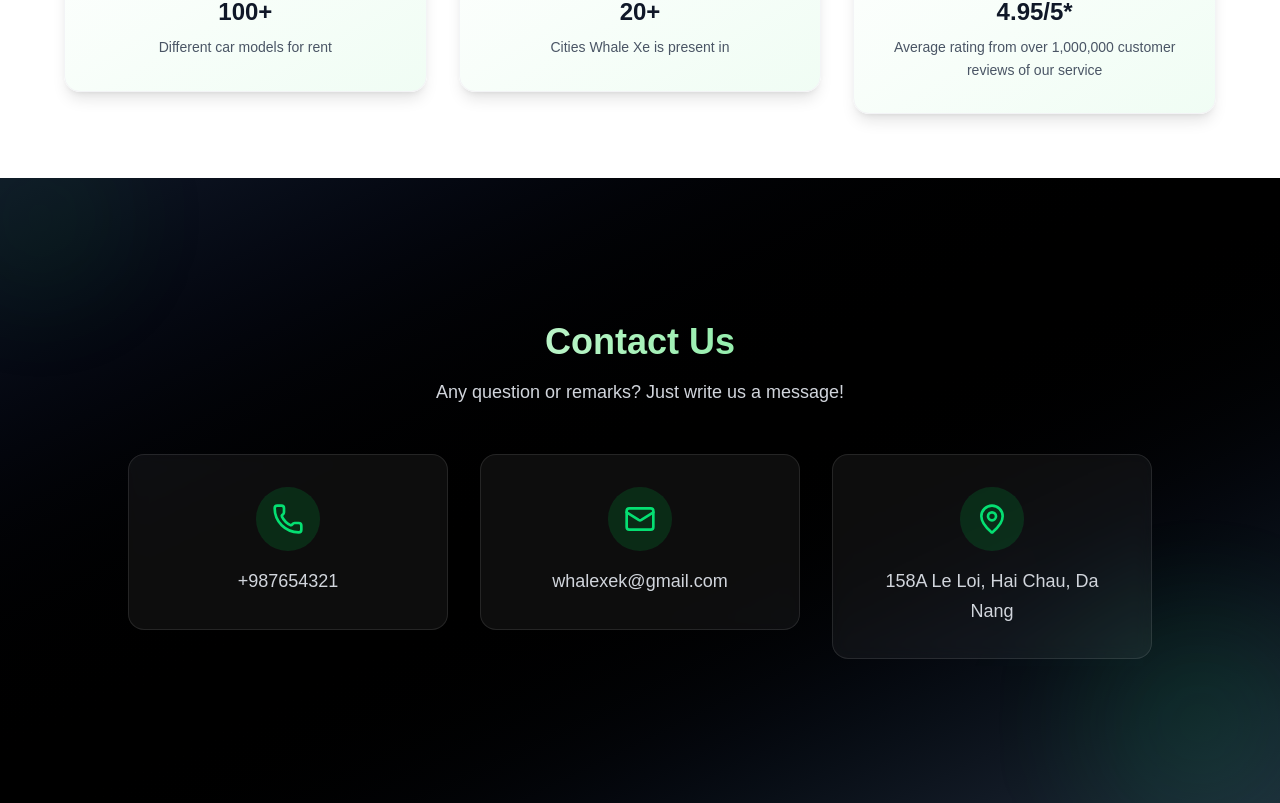
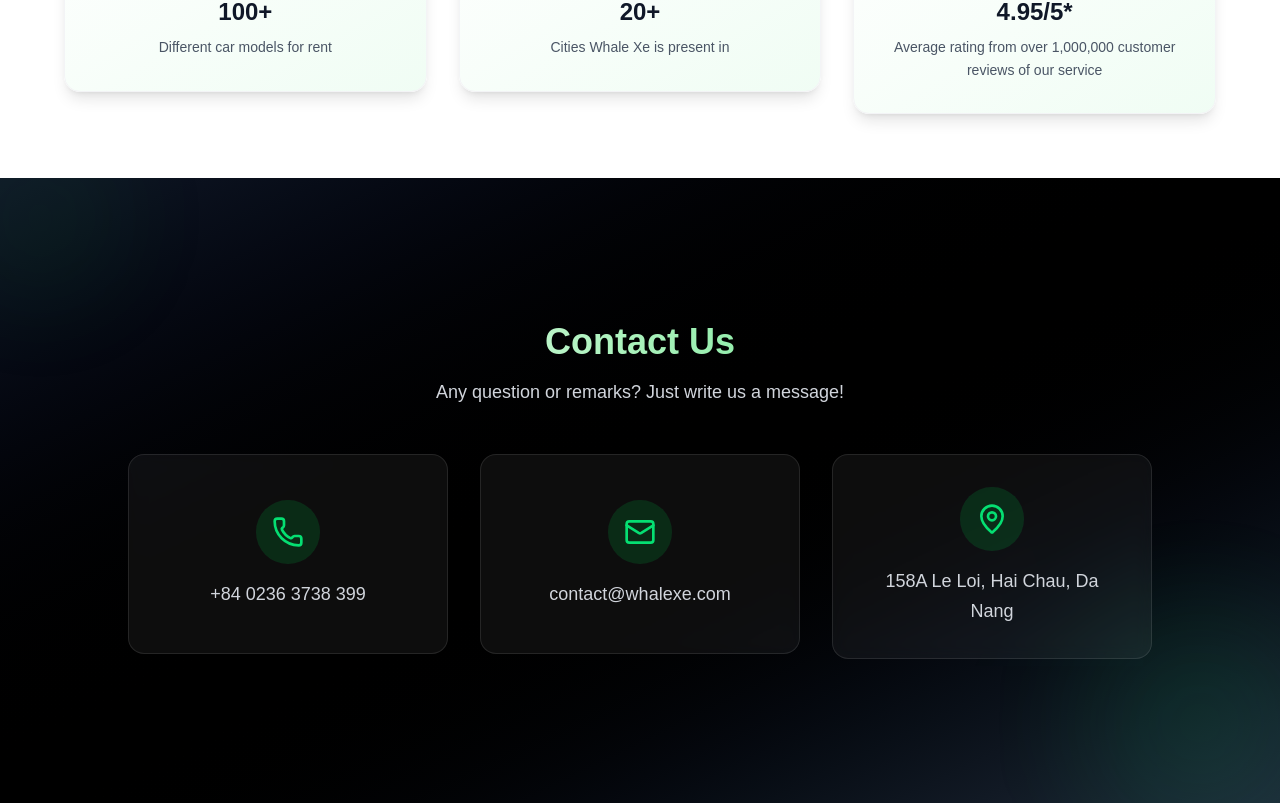
Before and after one commit to AkioCkist/CarAppWebDesign, a Next.js app: page /about_us in a window 1280 px wide. Shown: the part 1952-2755 px from the top of the page. Built offline with nearby package versions, Linux system fonts and the light colour scheme.

Commit message:
fix: update contact information and enhance layout in AboutUs component

```diff
--- a/src/app/about_us/page.js
+++ b/src/app/about_us/page.js
@@ -255,14 +255,14 @@ export default function AboutUs() {
 
           <div className="grid md:grid-cols-3 gap-8 text-lg">
             {[
-              { icon: Phone, text: "+987654321", delay: "delay-500" },
-              { icon: Mail, text: "whalexek@gmail.com", delay: "delay-600" },
+              { icon: Phone, text: "+84 0236 3738 399", delay: "delay-500" },
+              { icon: Mail, text: "contact@whalexe.com", delay: "delay-600" },
               { icon: MapPin, text: "158A Le Loi, Hai Chau, Da Nang", delay: "delay-700" }
             ].map((contact, index) => (
               <div key={index} className={`group transition-all duration-1000 ${contact.delay} transform ${
                 isVisible.contact ? 'translate-y-0 opacity-100' : 'translate-y-10 opacity-0'
               }`}>
-                <div className="bg-white/5 backdrop-blur-sm p-8 rounded-2xl border border-white/10 hover:border-green-400/30 hover:bg-white/10 transition-all duration-500 group-hover:scale-105">
+                <div className="bg-white/5 backdrop-blur-sm p-8 rounded-2xl border border-white/10 hover:border-green-400/30 hover:bg-white/10 transition-all duration-500 group-hover:scale-105 min-h-[200px] flex items-center justify-center">
                   <div className="flex flex-col items-center">
                     <div className="bg-green-600/20 p-4 rounded-full mb-4 group-hover:bg-green-600/30 transition-colors duration-300">
                       <contact.icon className="w-8 h-8 text-green-400 group-hover:scale-110 transition-transform duration-300" />
```
